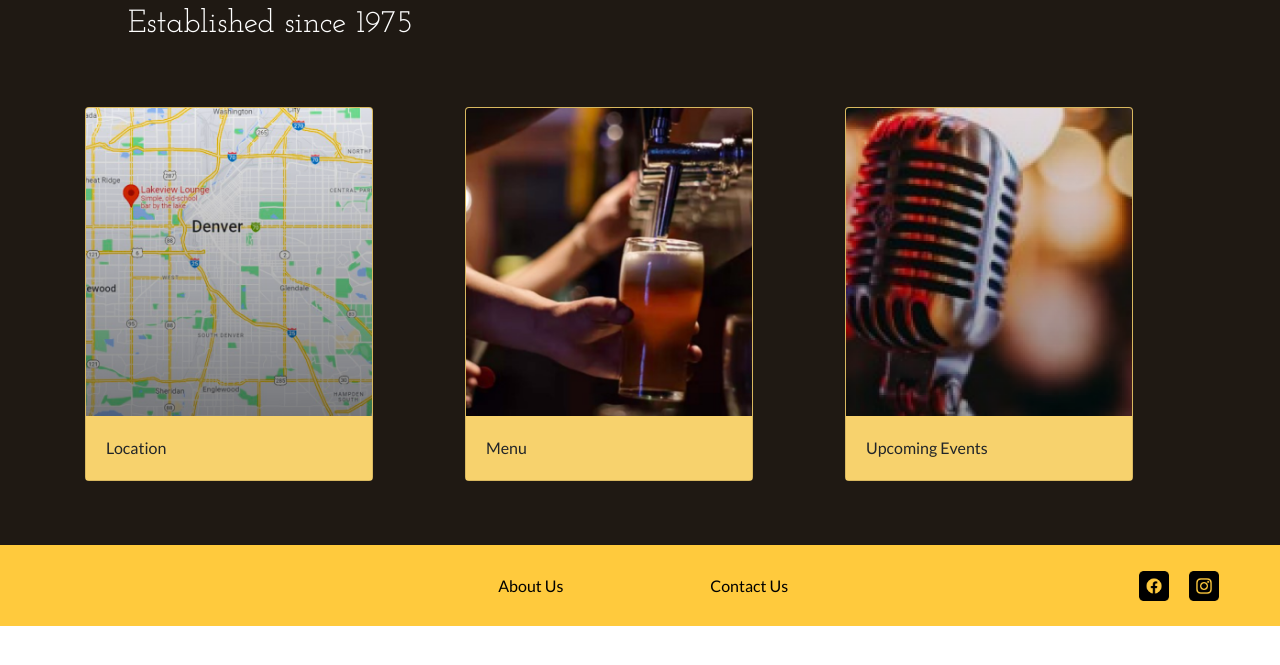
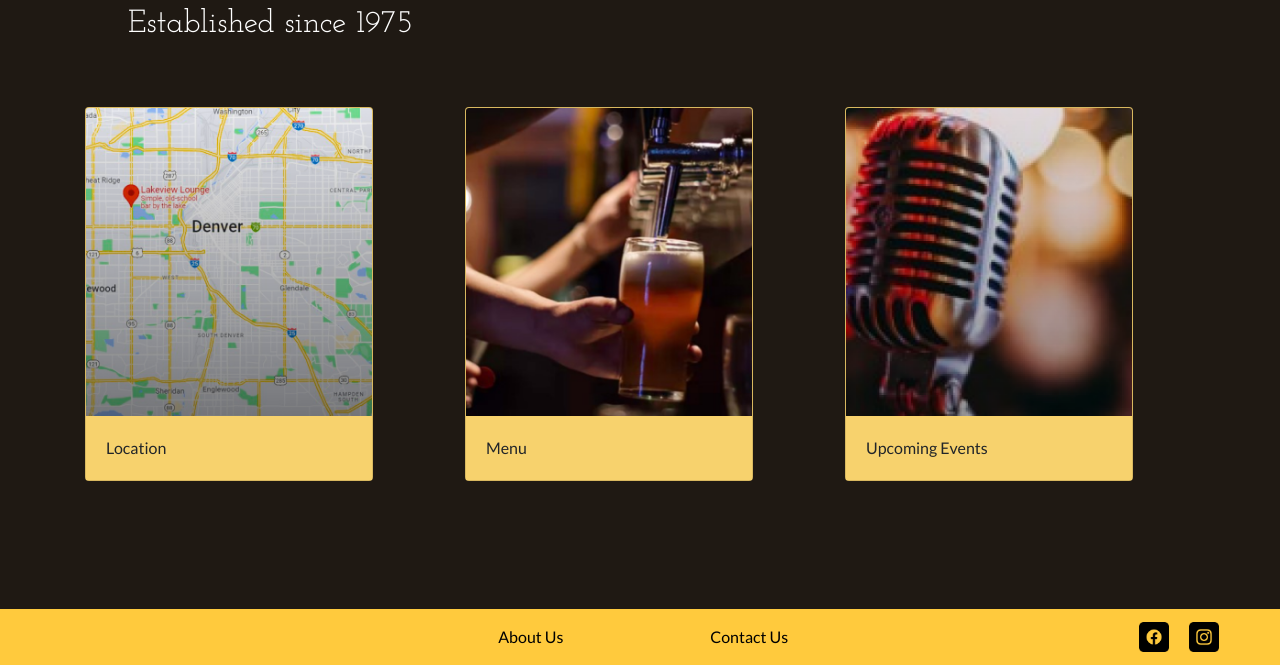
Before and after one commit to ColetteGiacometti/UX_UI_HW_22, a plain HTML site: page index.html in a window 1280 px wide. Shown: the part 680-1345 px from the top of the page. Before the commit the page ends 1306 px from the top, so only its background shows below. Drawn offline with nearby package versions, Linux system fonts and the light colour scheme.

Commit message:
updated css

```diff
--- a/index.css
+++ b/index.css
@@ -61,7 +61,7 @@ padding-left: 10%;
 }
 
 .container {
-  padding-bottom: 5%;
+  padding-bottom: 10%;
 }
 .card-text {
   font-family: 'Lato', sans-serif;
@@ -82,8 +82,8 @@ color:black;
 }
 
 .footerContainer {
-  padding-top: 2%;
-  padding-bottom: 2%;
+  padding-top: 1%;
+  padding-bottom: 1%;
 }
 
 .textFooter {
@@ -96,11 +96,6 @@ color:black;
 }
 
 
-.middleRow {
-  margin: 0 auto;
-  justify-content: center;
-}
-
 .social {
   float: right;
   margin-left: 5%;
```
